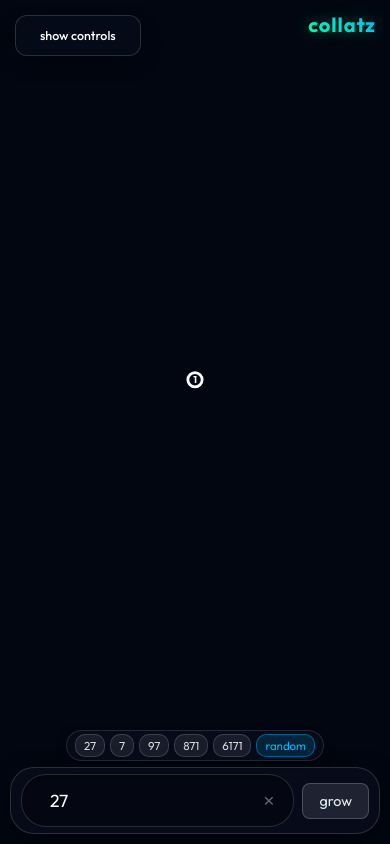
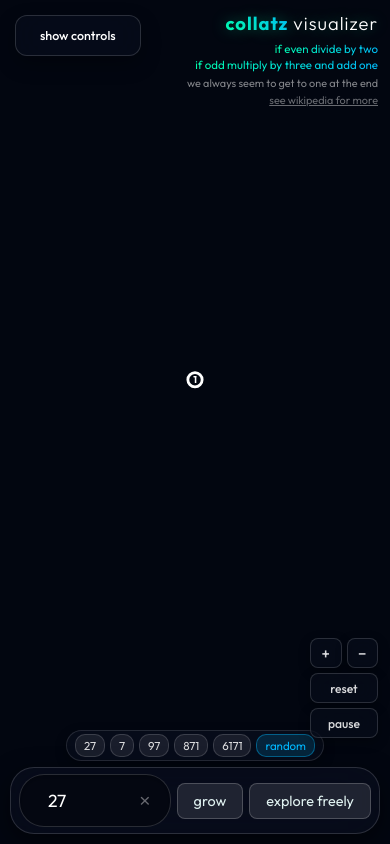
Before and after one commit to jordan-lenchitz/collatz-visualizer, a React (Vite) app in the folder app/: page / in a window 390 px wide. Built offline with nearby package versions, Linux system fonts and the light colour scheme.

Commit message:
feat: further enhance ui and add svg exports

```diff
--- a/app/index.html
+++ b/app/index.html
@@ -3,7 +3,7 @@
   <head>
     <meta charset="UTF-8" />
     <link rel="icon" type="image/svg+xml" href="/favicon.svg" />
-    <meta name="viewport" content="width=device-width, initial-scale=1.0" />
+    <meta name="viewport" content="width=device-width, initial-scale=1.0, viewport-fit=cover" />
     <title>Collatz Visualizer</title>
     <link rel="preconnect" href="https://fonts.googleapis.com">
     <link rel="preconnect" href="https://fonts.gstatic.com" crossorigin>
--- a/app/src/App.css
+++ b/app/src/App.css
@@ -1,7 +1,10 @@
 .app-container {
-  position: relative;
+  position: fixed;
+  inset: 0;
   width: 100vw;
+  width: 100dvw;
   height: 100vh;
+  height: 100dvh;
   overflow: hidden;
   user-select: none;
   -webkit-user-select: none;
@@ -93,14 +96,25 @@
 @media (max-width: 768px) {
   .title-overlay {
     top: 12px;
-    right: 14px;
+    right: 12px;
+    max-width: calc(100vw - 140px);
   }
   .title-overlay h1 {
-    font-size: 1.25rem;
+    font-size: 1.15rem;
     letter-spacing: 1px;
   }
   .subtitle {
-    display: none;
+    margin-top: 6px;
+    font-size: 0.72rem;
+    line-height: 1.35;
+  }
+  .bottom-text {
+    font-size: 0.68rem;
+    margin-top: 4px;
+  }
+  .wiki-link {
+    font-size: 0.68rem;
+    margin-top: 2px;
   }
 }
 
@@ -197,7 +211,7 @@
 
 @media (max-width: 768px) {
   .bottom-dock {
-    bottom: 10px;
+    bottom: calc(10px + env(safe-area-inset-bottom, 0px));
     width: calc(100vw - 20px);
     gap: 6px;
   }
@@ -215,27 +229,31 @@
   .ui-overlay {
     width: 100%;
     flex-direction: row;
-    gap: 8px;
-    padding: 6px 10px;
+    gap: 6px;
+    padding: 6px 8px;
     border-radius: 24px;
     align-items: center;
     box-sizing: border-box;
     box-shadow: 0 8px 24px rgba(0, 0, 0, 0.5);
   }
+  .input-wrap {
+    flex: 1;
+    min-width: 72px;
+  }
   .seed-input {
     width: 100%;
-    padding: 8px 26px 8px 12px;
-    font-size: 0.95rem;
+    padding: 8px 24px 8px 10px;
+    font-size: 0.9rem;
     border-radius: 18px;
     box-sizing: border-box;
   }
   .input-clear-btn {
-    right: 8px;
+    right: 6px;
     font-size: 1rem;
   }
   .action-btn {
-    padding: 8px 14px;
-    font-size: 0.85rem;
+    padding: 8px 11px;
+    font-size: 0.8rem;
     white-space: nowrap;
     flex-shrink: 0;
     border-radius: 18px;
@@ -249,13 +267,10 @@
     top: 12px;
     left: 12px;
   }
-  .floating-pause-btn,
-  .canvas-hud {
-    display: none !important;
-  }
   .expanded-controls-grid {
     grid-template-columns: 1fr;
     max-height: 75vh;
+    max-height: 75dvh;
     width: calc(100vw - 24px);
   }
 }
@@ -604,6 +619,14 @@
   color: rgba(0, 0, 0, 0.5);
 }
 
+.app-container.light .wiki-link {
+  color: rgba(0, 0, 0, 0.65);
+}
+
+.app-container.light .wiki-link:hover {
+  color: #000000;
+}
+
 .app-container.light .controls-overlay-mobile button,
 .app-container.light .plan-overlay-mobile button {
   background: rgba(0, 0, 0, 0.05);
@@ -725,15 +748,23 @@
   to { width: 100%; }
 }
 
-/* Canvas HUD (Zoom, Reset, Save PNG) */
+/* Canvas HUD (Zoom, Reset, Pause/Resume) */
 .canvas-hud {
   position: absolute;
-  bottom: 80px;
+  bottom: 25px;
   right: 25px;
   z-index: 100;
   display: flex;
   flex-direction: column;
-  gap: 8px;
+  width: 78px;
+  gap: 6px;
+}
+
+.hud-zoom-row {
+  display: grid;
+  grid-template-columns: 1fr 1fr;
+  gap: 6px;
+  width: 100%;
 }
 
 .hud-btn {
@@ -742,9 +773,9 @@
   -webkit-backdrop-filter: blur(14px);
   border: 1px solid rgba(255, 255, 255, 0.15);
   border-radius: 10px;
-  min-width: 38px;
-  height: 36px;
-  padding: 0 10px;
+  width: 100%;
+  height: 34px;
+  padding: 0 8px;
   color: rgba(255, 255, 255, 0.85);
   font-family: 'Outfit', sans-serif;
   font-size: 0.82rem;
@@ -757,6 +788,11 @@
   box-shadow: 0 4px 12px rgba(0, 0, 0, 0.3);
 }
 
+.hud-zoom-btn {
+  font-size: 1rem;
+  padding: 0;
+}
+
 .hud-btn:hover {
   background: rgba(255, 255, 255, 0.18);
   color: #fff;
@@ -764,40 +800,28 @@
   transform: translateY(-1px);
 }
 
-.floating-pause-btn {
-  position: absolute;
-  bottom: 25px;
-  right: 25px;
-  z-index: 100;
-  background: rgba(10, 15, 30, 0.4);
-  backdrop-filter: blur(8px);
-  -webkit-backdrop-filter: blur(8px);
-  border: 1px solid rgba(255, 255, 255, 0.1);
-  border-radius: 20px;
-  padding: 8px 16px;
-  color: rgba(255, 255, 255, 0.7);
-  font-family: 'Outfit', sans-serif;
-  font-size: 0.85rem;
-  cursor: pointer;
-  transition: all 0.2s ease;
-}
+@media (max-width: 768px) {
+  .canvas-hud {
+    bottom: calc(106px + env(safe-area-inset-bottom, 0px));
+    right: 12px;
+    width: 68px;
+    gap: 5px;
+  }
 
-.floating-pause-btn:hover {
-  background: rgba(255, 255, 255, 0.15);
-  color: #fff;
-  border-color: rgba(255, 255, 255, 0.3);
-}
+  .hud-zoom-row {
+    gap: 5px;
+  }
 
-.app-container.light .floating-pause-btn {
-  background: rgba(255, 255, 255, 0.6);
-  color: rgba(0, 0, 0, 0.7);
-  border-color: rgba(0, 0, 0, 0.1);
-}
+  .hud-btn {
+    height: 30px;
+    padding: 0 6px;
+    font-size: 0.76rem;
+    border-radius: 8px;
+  }
 
-.app-container.light .floating-pause-btn:hover {
-  background: rgba(255, 255, 255, 0.9);
-  color: #000;
-  border-color: rgba(0, 0, 0, 0.3);
+  .hud-zoom-btn {
+    font-size: 0.95rem;
+  }
 }
 
 /* Modal styles */
--- a/app/src/App.tsx
+++ b/app/src/App.tsx
@@ -86,6 +86,7 @@ function App() {
         treeRef.current?.stopBuilding();
         setTreeState('IDLE');
       } else if (treeState === 'BUILT') {
+        setIsPaused(false);
         treeRef.current?.followPathDown(num);
       }
     }
@@ -129,12 +130,13 @@ function App() {
   };
 
   const handleSaveImage = () => {
-    const dataUrl = treeRef.current?.exportImage();
-    if (dataUrl) {
+    const svgUrl = treeRef.current?.exportImage();
+    if (svgUrl) {
       const a = document.createElement('a');
-      a.href = dataUrl;
-      a.download = `collatz-tree-${seed}.png`;
+      a.href = svgUrl;
+      a.download = `collatz-tree-${seed}.svg`;
       a.click();
+      setTimeout(() => URL.revokeObjectURL(svgUrl), 1000);
     }
   };
 
@@ -202,8 +204,7 @@ function App() {
   return (
     <div className={`app-container ${palette}`} role="main" aria-label="Collatz Visualizer Application">
       <div className="title-overlay" aria-hidden="true">
-        <h1><span>collatz</span>{!isMobile && ' visualizer'}</h1>
-        {!isMobile && (
+        <h1><span>collatz</span> visualizer</h1>
         <div className="subtitle">
           <span className="rule-text">if even divide by two</span><br/>
           <span className="rule-text">if odd multiply by three and add one</span><br/>
@@ -212,7 +213,6 @@ function App() {
             see wikipedia for more
           </a>
         </div>
-        )}
       </div>
 
       {/* Screen Reader Only Announcement Region */}
@@ -243,11 +243,11 @@ function App() {
         }}
       />
 
-      {/* Floating Canvas Navigation HUD on Desktop (pinch-to-zoom is native on mobile) */}
-      {!isMobile && (
+      {/* Floating Canvas Navigation HUD */}
       <div className="canvas-hud" role="toolbar" aria-label="Canvas Navigation">
+        <div className="hud-zoom-row">
           <button
-            className="hud-btn"
+            className="hud-btn hud-zoom-btn"
             onClick={() => treeRef.current?.zoomIn()}
             title="Zoom in"
             aria-label="Zoom in"
@@ -255,13 +255,14 @@ function App() {
             +
           </button>
           <button
-            className="hud-btn"
+            className="hud-btn hud-zoom-btn"
             onClick={() => treeRef.current?.zoomOut()}
             title="Zoom out"
             aria-label="Zoom out"
           >
-            -
+            −
           </button>
+        </div>
         <button
           className="hud-btn"
           onClick={() => treeRef.current?.resetView()}
@@ -272,24 +273,12 @@ function App() {
         </button>
         <button
           className="hud-btn"
-            onClick={handleSaveImage}
-            title="Save image as PNG"
-            aria-label="Save image as PNG"
-          >
-            save
-          </button>
-        </div>
-      )}
-
-      {!isMobile && (
-        <button
-          className="floating-pause-btn"
           onClick={() => setIsPaused(!isPaused)}
           aria-label={isPaused ? 'Resume Animation' : 'Pause Animation'}
         >
           {isPaused ? 'resume' : 'pause'}
         </button>
-      )}
+      </div>
 
       {/* Bottom Main UI Controls & Presets */}
       <div className="bottom-dock">
@@ -355,7 +344,6 @@ function App() {
             {treeState === 'BUILDING' && (isMobile ? 'cancel' : 'stop growing (cancel)')}
             {treeState === 'BUILT' && (isMobile ? 'trace to 1' : 'follow path home (to 1)')}
           </button>
-          {!isMobile && (
           <button
             className={`action-btn ${isExploreMode ? 'explore-active' : ''}`}
             onClick={toggleExploreMode}
@@ -364,7 +352,6 @@ function App() {
           >
             {isExploreMode ? 'stop exploring' : 'explore freely'}
           </button>
-          )}
         </div>
       </div>
 
@@ -388,15 +375,6 @@ function App() {
               <button onClick={() => setIsPaused(!isPaused)}>
                 {isPaused ? 'resume animation' : 'pause animation'}
               </button>
-
-              {isMobile && (
-                <button
-                  className={isExploreMode ? 'explore-active' : ''}
-                  onClick={toggleExploreMode}
-                >
-                  {isExploreMode ? 'stop exploring (lock camera)' : 'explore freely (free camera)'}
-                </button>
-              )}
 
               <div className="slider-container">
                 <div className="slider-header">
@@ -437,7 +415,7 @@ function App() {
               </button>
 
               <button onClick={handleSaveImage}>
-                export tree png
+                export tree svg
               </button>
             </div>
 
--- a/app/src/CollatzTree.tsx
+++ b/app/src/CollatzTree.tsx
@@ -306,7 +306,7 @@ const CollatzTree = forwardRef<CollatzTreeRef, CollatzTreeProps>((props, ref) =>
       const target = cameraTargetRef.current;
       const t = transformRef.current;
 
-      const ease = 0.08;
+      const ease = activePathRef.current ? 0.045 : 0.08;
       const newX = t.x + (target.x - t.x) * ease;
       const newY = t.y + (target.y - t.y) * ease;
       const newK = t.k + (target.k - t.k) * ease;
@@ -615,8 +615,24 @@ const CollatzTree = forwardRef<CollatzTreeRef, CollatzTreeProps>((props, ref) =>
       ctx.stroke();
       ctx.restore();
 
-      // Camera smoothly follows the comet head
-      const targetK = 1.45;
+      // Compute current & upcoming segment lengths to prevent whiplash on long moves
+      const refStepDist = 80;
+      let currentEdgeDist = refStepDist;
+      let nextEdgeDist = refStepDist;
+      if (currentIdx < maxIdx) {
+        const p0 = nodes[currentIdx];
+        const p1 = nodes[currentIdx + 1];
+        currentEdgeDist = Math.hypot(p1.x - p0.x, p1.y - p0.y) || refStepDist;
+        if (currentIdx + 1 < maxIdx) {
+          const p2 = nodes[currentIdx + 2];
+          nextEdgeDist = Math.hypot(p2.x - p1.x, p2.y - p1.y) || refStepDist;
+        }
+      }
+
+      // Camera smoothly follows the comet head, pulling back slightly on long jumps
+      const effectiveJumpDist = Math.max(currentEdgeDist, nextEdgeDist * fraction);
+      const zoomOutRatio = Math.min(1, Math.max(0, (effectiveJumpDist - refStepDist * 1.5) / 600));
+      const targetK = 1.2 - zoomOutRatio * 0.35;
       cameraTargetRef.current = {
         x: width / 2 - lightX * targetK,
         y: height * 0.5 - lightY * targetK,
@@ -624,11 +640,26 @@ const CollatzTree = forwardRef<CollatzTreeRef, CollatzTreeProps>((props, ref) =>
       };
 
       if (!propsRef.current.isPaused) {
-        // Natural speed progression: 1 = slow, 5 = fast
-        const speedMultipliers = [0.008, 0.016, 0.032, 0.065, 0.12];
-        const baseSpeed = speedMultipliers[propsRef.current.speed - 1] || 0.032;
+        // Slower, calmer global speed progression: 1 = slow, 5 = fast
+        const speedMultipliers = [0.006, 0.012, 0.022, 0.04, 0.075];
+        const baseSpeed = speedMultipliers[propsRef.current.speed - 1] || 0.022;
+
+        // Normalize speed by segment distance so long moves don't whip across the screen
+        const distRatio = Math.max(1, currentEdgeDist / refStepDist);
+        const distanceScale = 1 / Math.pow(distRatio, 0.9);
+
+        // Ease in/out along long segments and slow down right before an upcoming long jump
+        let turnFactor = 1.0;
+        if (currentEdgeDist > refStepDist * 1.6) {
+          turnFactor *= 0.55 + 0.45 * Math.sin(fraction * Math.PI);
+        }
+        if (nextEdgeDist > refStepDist * 1.8 && fraction > 0.6) {
+          const approach = (fraction - 0.6) / 0.4; // 0 -> 1 as comet nears junction
+          turnFactor *= 1 - 0.45 * approach;
+        }
+
         const wasComplete = active.progress >= maxIdx;
-        active.progress += baseSpeed * (dt / 16.6) * 1.5;
+        active.progress += baseSpeed * distanceScale * turnFactor * (dt / 16.6);
         if (active.progress >= maxIdx) {
           active.progress = maxIdx;
           if (!wasComplete && propsRef.current.onPathComplete) {
@@ -903,10 +934,141 @@ const CollatzTree = forwardRef<CollatzTreeRef, CollatzTreeProps>((props, ref) =>
       }
     },
     exportImage: () => {
-      if (canvasRef.current) {
-        return canvasRef.current.toDataURL('image/png');
+      const nodes = Array.from(nodesMap.current.values());
+      if (nodes.length === 0) return null;
+
+      let minX = Infinity, maxX = -Infinity, minY = Infinity, maxY = -Infinity;
+      for (const n of nodes) {
+        const x = n.targetX ?? n.x;
+        const y = n.targetY ?? n.y;
+        if (x < minX) minX = x;
+        if (x > maxX) maxX = x;
+        if (y < minY) minY = y;
+        if (y > maxY) maxY = y;
       }
-      return null;
+
+      const padding = 100;
+      const vx = minX - padding;
+      const vy = minY - padding;
+      const worldW = Math.max(400, (maxX - minX) + padding * 2);
+      const worldH = Math.max(400, (maxY - minY) + padding * 2);
+      const isDark = propsRef.current.palette === 'dark';
+
+      const getNodeColor = (node: Node) => {
+        const baseHue = (node.depth * 15) % 360;
+        const hue = (baseHue + (node.id % 2 === 0 ? 0 : 35)) % 360;
+        const depthRatio = Math.min(1, Math.max(0, 1 - node.depth / 120));
+        if (isDark) {
+          if (node.isMainPath) return '#ffffff';
+          return `hsl(${hue}, 100%, ${(60 + 25 * depthRatio).toFixed(1)}%)`;
+        } else {
+          if (node.isMainPath) return '#000000';
+          return `hsl(${hue}, 95%, ${(50 - 20 * depthRatio).toFixed(1)}%)`;
+        }
+      };
+
+      const getNodeRadius = (node: Node) => {
+        const baseR = 5.0 + Math.log10(node.id) * 3.5 + Math.log10(node.weight || 1) * 2.0;
+        return node.isMainPath ? baseR * 1.3 : baseR;
+      };
+
+      const getEdgeWidth = (edge: {source: Node, target: Node, isMain?: boolean}) => {
+        const w = 0.5 + Math.log10(edge.target.weight || 1) * 1.5;
+        return edge.isMain ? w * 2.5 : w;
+      };
+
+      const getDepthAlpha = (node: Node) => Math.max(0.65, 1 - (node.depth / 100));
+
+      const buildEdgePath = (edge: {source: Node, target: Node, isMain?: boolean}) => {
+        const x1 = edge.source.targetX ?? edge.source.x;
+        const y1 = edge.source.targetY ?? edge.source.y;
+        const x2 = edge.target.targetX ?? edge.target.x;
+        const y2 = edge.target.targetY ?? edge.target.y;
+
+        if (propsRef.current.edgeStyle === 'curved') {
+          const mx = (x1 + x2) / 2;
+          const my = (y1 + y2) / 2;
+          const dx = x2 - x1;
+          const dy = y2 - y1;
+          const dist = Math.sqrt(dx * dx + dy * dy);
+          const isEvenStep = edge.target.id === edge.source.id * 2;
+          const severity = isEvenStep ? 0.02 : 0.12;
+          const offset = dist * severity * (edge.target.id % 2 === 0 ? 1 : -1);
+          const len = dist || 1;
+          const cx = mx + (-dy / len) * offset;
+          const cy = my + (dx / len) * offset;
+          return `M ${x1.toFixed(2)} ${y1.toFixed(2)} Q ${cx.toFixed(2)} ${cy.toFixed(2)} ${x2.toFixed(2)} ${y2.toFixed(2)}`;
+        }
+        return `M ${x1.toFixed(2)} ${y1.toFixed(2)} L ${x2.toFixed(2)} ${y2.toFixed(2)}`;
+      };
+
+      const parts: string[] = [];
+      parts.push(
+        `<svg xmlns="http://www.w3.org/2000/svg" viewBox="${vx.toFixed(1)} ${vy.toFixed(1)} ${worldW.toFixed(1)} ${worldH.toFixed(1)}" width="${Math.round(worldW)}" height="${Math.round(worldH)}">`,
+        `<defs><style>text { font-family: 'Outfit', system-ui, -apple-system, sans-serif; user-select: none; }</style></defs>`,
+        `<rect x="${vx.toFixed(1)}" y="${vy.toFixed(1)}" width="${worldW.toFixed(1)}" height="${worldH.toFixed(1)}" fill="${isDark ? '#020610' : '#ffffff'}" />`,
+        `<g stroke-linecap="round" stroke-linejoin="round" fill="none">`
+      );
+
+      // 1. Side edges
+      for (const edge of edges.current) {
+        if (!edge.isMain) {
+          const d = buildEdgePath(edge);
+          const color = getNodeColor(edge.target);
+          const w = getEdgeWidth(edge).toFixed(2);
+          const alpha = (0.55 * getDepthAlpha(edge.target)).toFixed(2);
+          parts.push(`<path d="${d}" stroke="${color}" stroke-width="${w}" stroke-opacity="${alpha}" />`);
+        }
+      }
+
+      // 2. Main path edges
+      const mainEdgeColor = isDark ? '#00f0ff' : '#0050dc';
+      const mainEdgeAlpha = isDark ? '0.95' : '0.85';
+      for (const edge of edges.current) {
+        if (edge.isMain) {
+          const d = buildEdgePath(edge);
+          const w = getEdgeWidth(edge).toFixed(2);
+          parts.push(`<path d="${d}" stroke="${mainEdgeColor}" stroke-width="${w}" stroke-opacity="${mainEdgeAlpha}" />`);
+        }
+      }
+      parts.push(`</g>`);
+
+      // 3. Side nodes + labels
+      const nodeFill = isDark ? '#040812' : '#ffffff';
+      const sideTextColor = isDark ? 'rgba(255,255,255,0.78)' : 'rgba(0,0,0,0.78)';
+      parts.push(`<g>`);
+      for (const node of nodes) {
+        if (!node.isMainPath) {
+          const nx = (node.targetX ?? node.x).toFixed(2);
+          const ny = (node.targetY ?? node.y).toFixed(2);
+          const r = getNodeRadius(node).toFixed(2);
+          const color = getNodeColor(node);
+          const alpha = getDepthAlpha(node).toFixed(2);
+          parts.push(
+            `<circle cx="${nx}" cy="${ny}" r="${r}" fill="${nodeFill}" stroke="${color}" stroke-width="1.8" opacity="${alpha}" />`,
+            `<text x="${nx}" y="${ny}" fill="${sideTextColor}" opacity="${alpha}" font-size="6.5" font-weight="600" text-anchor="middle" dominant-baseline="central">${node.id}</text>`
+          );
+        }
+      }
+
+      // 4. Main path nodes + labels
+      const mainTextColor = isDark ? '#ffffff' : '#000000';
+      for (const node of nodes) {
+        if (node.isMainPath) {
+          const nx = (node.targetX ?? node.x).toFixed(2);
+          const ny = (node.targetY ?? node.y).toFixed(2);
+          const r = getNodeRadius(node).toFixed(2);
+          const color = getNodeColor(node);
+          parts.push(
+            `<circle cx="${nx}" cy="${ny}" r="${r}" fill="${nodeFill}" stroke="${color}" stroke-width="2.8" />`,
+            `<text x="${nx}" y="${ny}" fill="${mainTextColor}" font-size="9" font-weight="700" text-anchor="middle" dominant-baseline="central">${node.id}</text>`
+          );
+        }
+      }
+      parts.push(`</g></svg>`);
+
+      const blob = new Blob([parts.join('\n')], { type: 'image/svg+xml;charset=utf-8' });
+      return URL.createObjectURL(blob);
     }
   }));
 
--- a/app/src/index.css
+++ b/app/src/index.css
@@ -21,7 +21,9 @@ body {
   font-family: 'Outfit', sans-serif;
   overflow: hidden;
   width: 100vw;
+  width: 100dvw;
   height: 100vh;
+  height: 100dvh;
 }
 
 #root {
```
Lines whose indentation alone changed are shown as unchanged.
